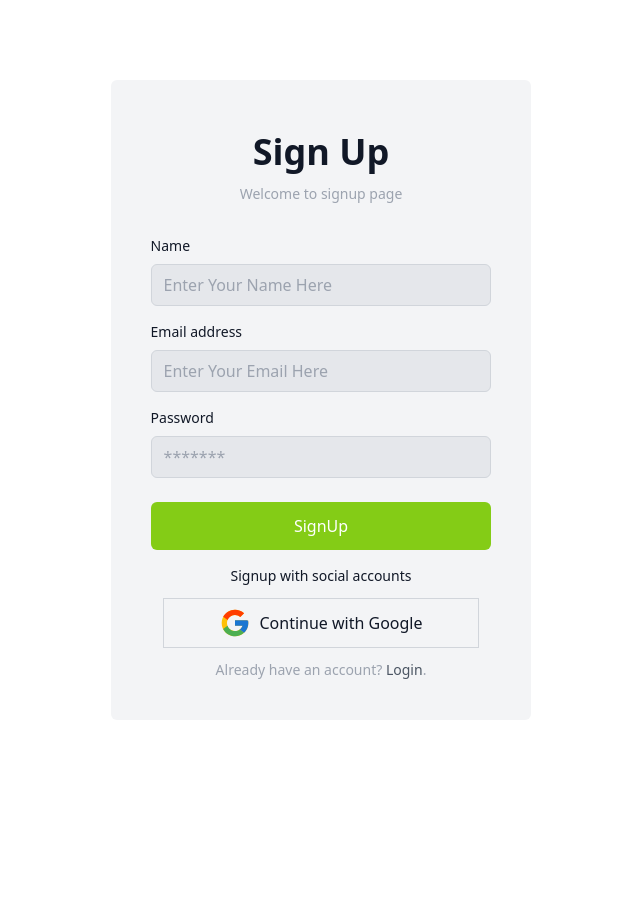
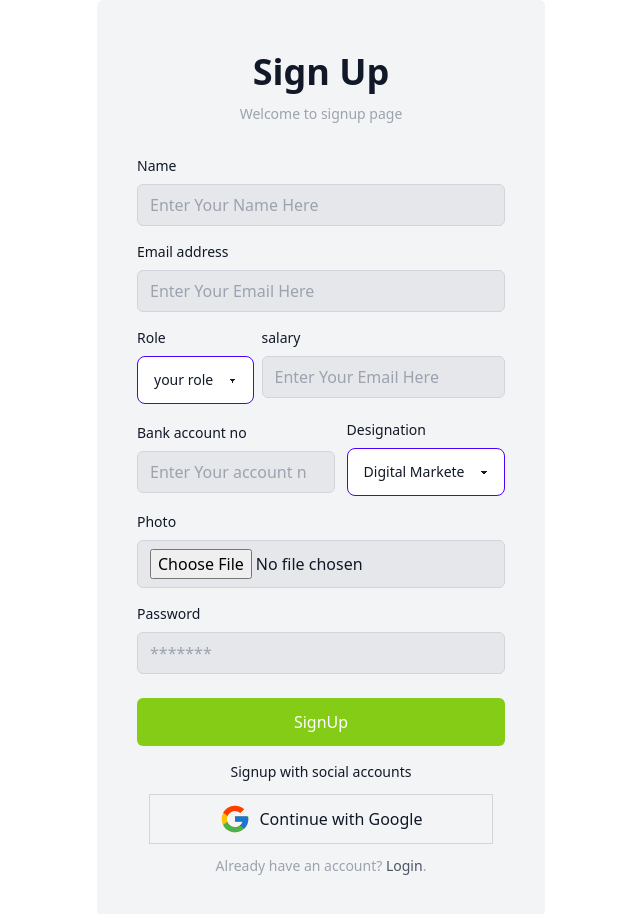
Before and after one commit to mosiur73/employees-management-client-side, a React (Vite) app: page /signup in a window 1280 px wide. Shown: the whole page, without its empty margins (319-959 px from the left). Before the commit the page ends 800 px from the top, so only its background shows below. Built offline with nearby package versions, Linux system fonts and the light colour scheme; no server answers.

Commit message:
add more section  signup page

```diff
--- a/src/Pages/SignUp/SignUp.jsx
+++ b/src/Pages/SignUp/SignUp.jsx
@@ -4,27 +4,35 @@ import { Link, useNavigate } from 'react-router-dom';
 import { AuthContext } from '../../Providers/AuthProvider';
 import toast from 'react-hot-toast';
 import SocialLogin from '../../component/SocialLogin/SocialLogin';
+import { imageUpload } from '../../api/utils';
 
+
+const image_hosting_key=import.meta.env. VITE_IMAGE_HOSTING_KEY;
+const image_hosting_api=`https://api.imgbb.com/1/upload?key=${image_hosting_key}`
 const SignUp = () => {
-    const navigate=useNavigate()
+  const navigate = useNavigate()
 
-    const {createUser,updateUserProfile}=useContext(AuthContext)
+  const { createUser, updateUserProfile } = useContext(AuthContext)
   const handleSubmit = async event => {
     event.preventDefault()
     const form = event.target;
     const name = form.name.value;
     const email = form.email.value;
-        const password=form.password.value;
-        console.table(name,email,password)
+    const password = form.password.value;
+    console.table(name, email, password)
 
-        createUser(email,password,name)
-        .then(result =>{
+
+
+    createUser(email, password, name)
+      .then(result => {
+        console.log(result)
+         updateUserProfile(name, photoURL)
       console.log(result)
         toast.success('Registration successful! ');
         navigate('/');
 
       })
-        .catch(error =>{
+      .catch(error => {
         console.log(error)
         toast.error('Registration failed. Please try again.');
       })
@@ -69,6 +77,83 @@ const SignUp = () => {
                 placeholder='Enter Your Email Here'
                 className='w-full px-3 py-2 border rounded-md border-gray-300 focus:outline-lime-500 bg-gray-200 text-gray-900'
                 data-temp-mail-org='0'
+              />
+            </div>
+
+            {/* role and salary */}
+            <div className='flex gap-2'>
+              {/* role */}
+              <div>
+              <label htmlFor='email' className='block mb-2 text-sm'>
+                Role
+              </label>
+              <select className="select select-primary w-full max-w-xs required:">
+                <option  >your role</option>
+                <option>Hr</option>
+                <option>Employee</option>
+              </select>
+              </div>
+              {/* salary */}
+              <div>
+              <label htmlFor='email' className='block mb-2 text-sm'>
+               salary
+              </label>
+              <input
+                type='number'
+                name='salary'
+                id='salary'
+                required
+                placeholder='Enter Your Email Here'
+                className='w-full required: px-3 py-2 border rounded-md border-gray-300 focus:outline-lime-500 bg-gray-200 text-gray-900'
+                data-temp-mail-org='0'
+              />
+            </div>
+            </div>
+
+            <div className='flex gap-3 items-center'>
+
+              {/* Bank account */}
+              <div>
+              <label className='block mb-2 text-sm'>
+              Bank account no
+              </label>
+              <input
+                type='number'
+                name='account'
+                id='account'
+                required
+                placeholder='Enter Your account no'
+                className='w-full required: px-3 py-2 border rounded-md border-gray-300 focus:outline-lime-500 bg-gray-200 text-gray-900'
+                data-temp-mail-org='0'
+              />
+            </div>
+              {/* designation */}
+              <div>
+              <label className='block mb-2 text-sm'>
+              Designation
+              </label>
+              <select className="select select-primary w-full max-w-xs required:">
+                <option  >Digital Marketer </option>
+                <option>Social Media executive</option>
+                <option>Sales Assistant</option>
+              </select>
+              </div>
+            </div>
+            {/* photo upload */}
+            <div>
+              <label htmlFor='image' className='block mb-2 text-sm'>
+                Photo
+              </label>
+
+              <input
+                required
+                type='file'
+                name='image'
+                id='image'
+                 accept='image/*'
+                placeholder='upload your photo'
+                className='w-full px-3 py-2 border rounded-md border-gray-300 focus:outline-lime-500 bg-gray-200 text-gray-900'
+
               />
             </div>
             <div>
```
Also changed, not shown: src/api/utils.js (added). Lines whose indentation alone changed are shown as unchanged.
